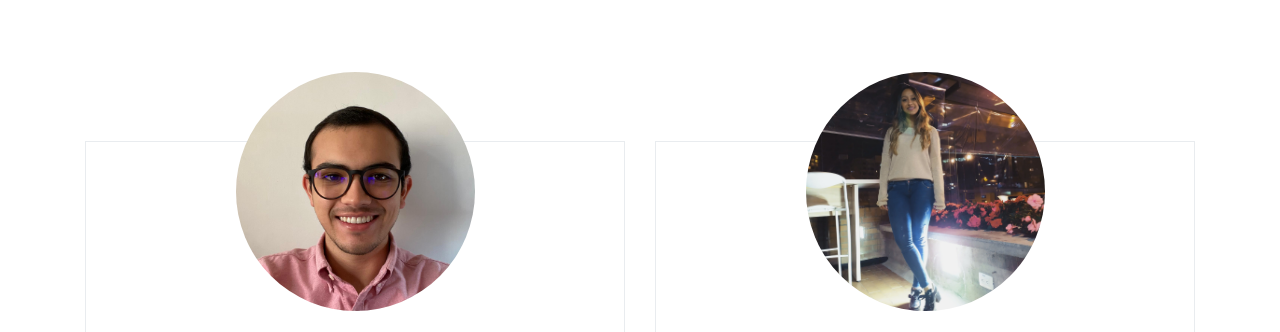
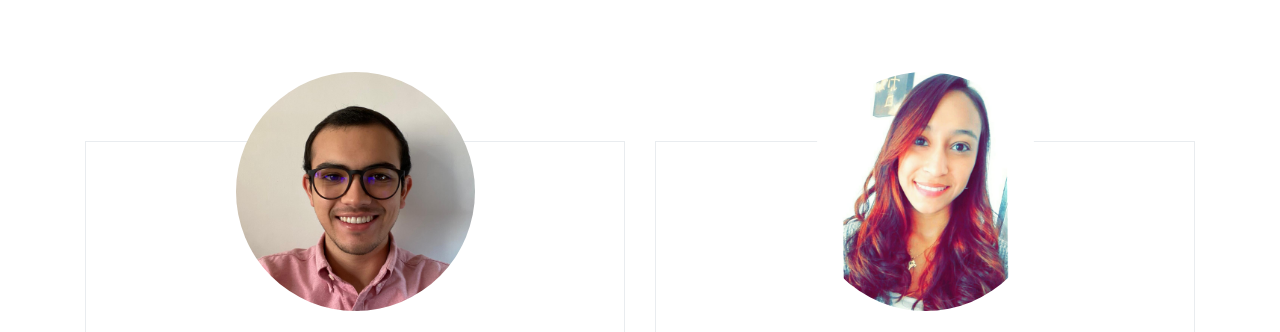
Before and after one commit to carloscampos15/justintime, a plain HTML site: page index.html in a window 1280 px wide. Shown: the part 1020-1352 px from the top of the page. Drawn offline with Linux system fonts and the light colour scheme; files whose address does not match are found by name; a web font is replaced by a local one.

Commit message:
Mariana's Photo updated

```diff
--- a/index.html
+++ b/index.html
@@ -355,7 +355,7 @@
 
           <div class="col-md-6 col-lg-6 mb-6" data-aos="fade-up" data-aos-delay="200">
             <div class="teacher text-center">
-              <img src="images/person_2.jpg" alt="Image" class="img-fluid w-50 rounded-circle mx-auto mb-4">
+              <img src="images/person_2.jpeg" alt="Image" class="img-fluid w-50 rounded-circle mx-auto mb-4">
               <div class="py-2">
                 <h3 class="text-black">Mariana Delgado Guerrero</h3>
                 <p class="position">Integrante</p>
```
Also changed, not shown: images/person_2.jpeg (added).
